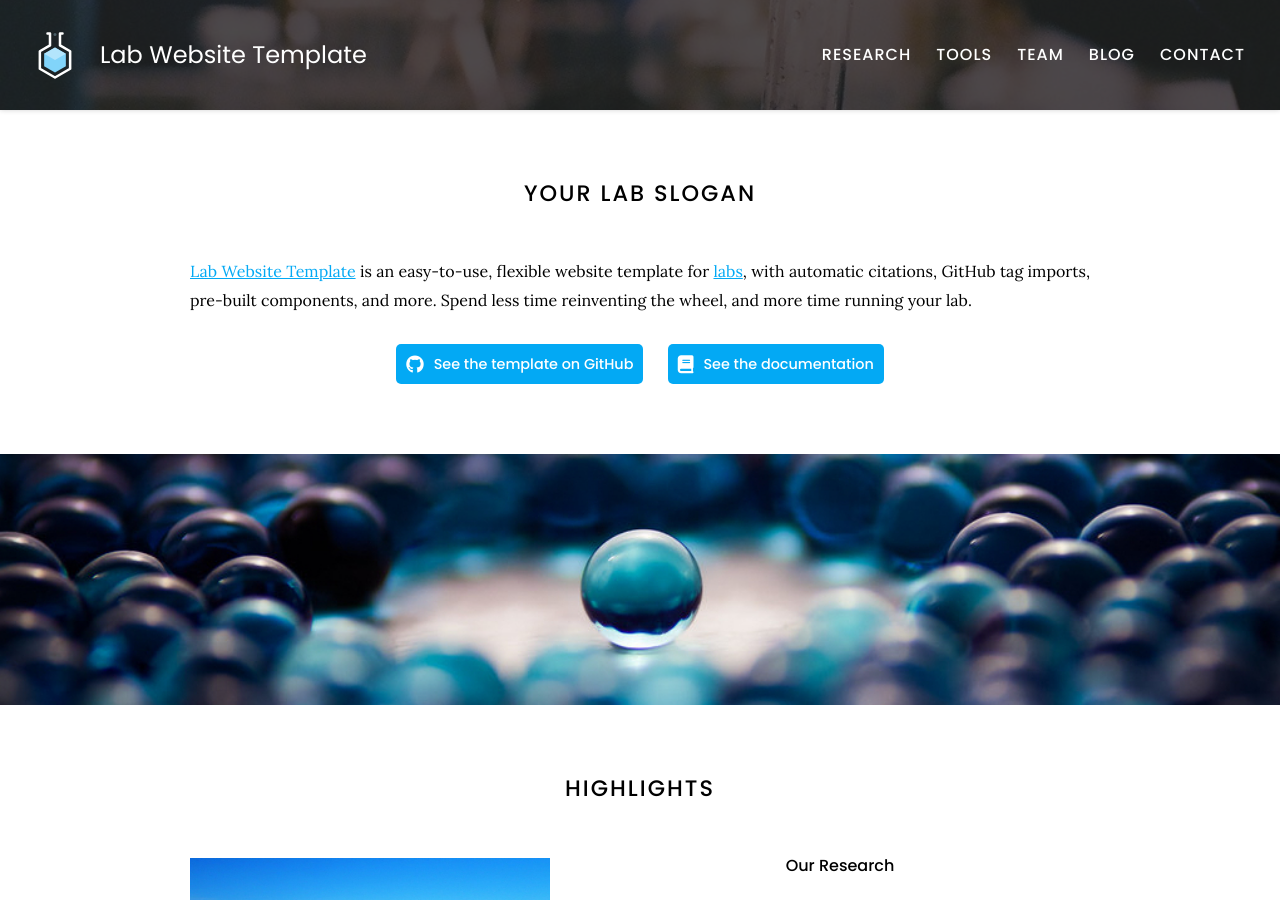
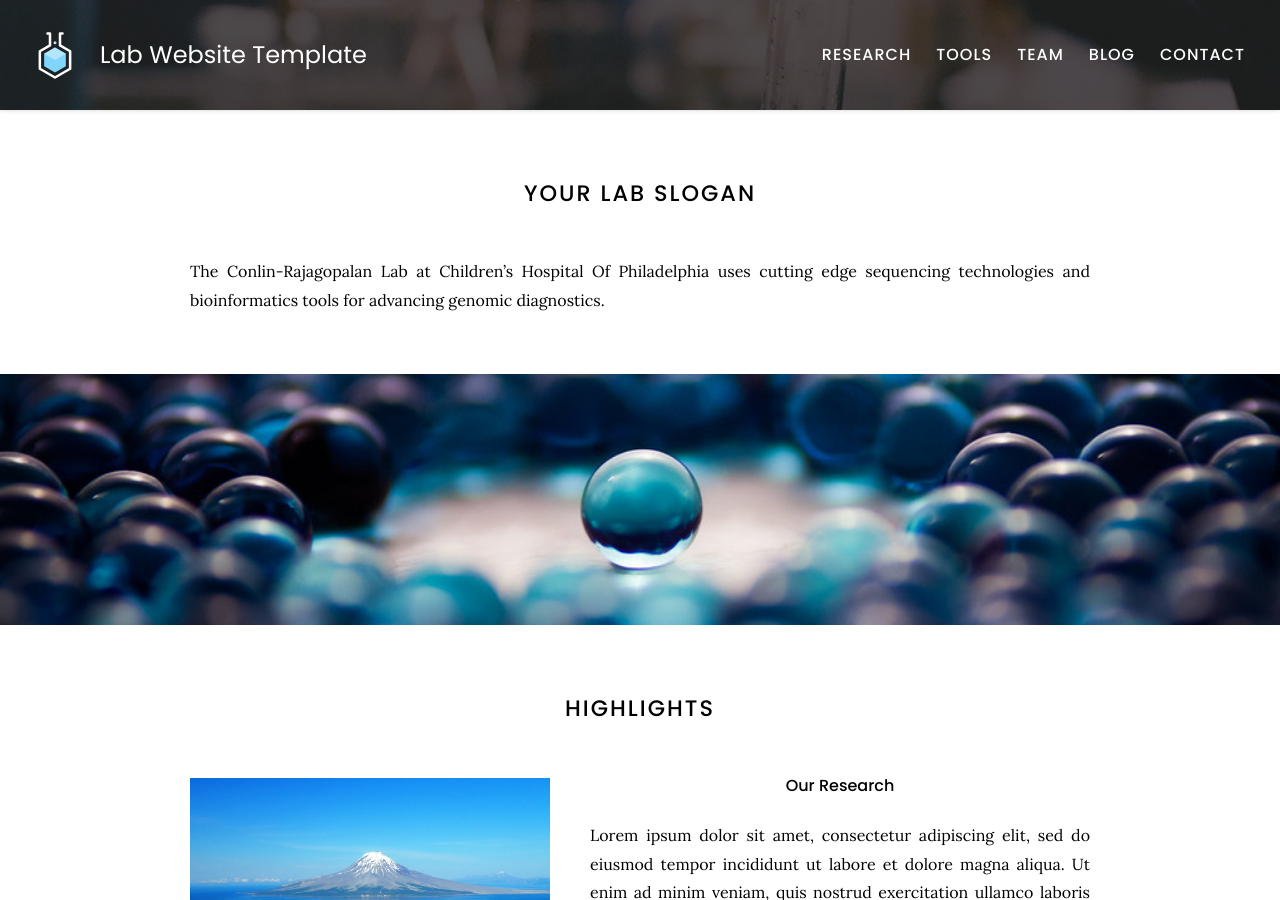
Before and after one commit to tanaya-jadhav/conlin-rajagopalan-lab, a Jekyll site: the page built from index.md, in a window 1280 px wide and 900 px high. Built offline with Jekyll 4.4.1, drawn with Linux system fonts in a browser that asks for light colours.

Commit message:
Update index.md

```diff
--- a/index.md
+++ b/index.md
@@ -4,25 +4,8 @@ title: Home
 
 # Your Lab Slogan
 
-[Lab Website Template](https://github.com/greenelab/lab-website-template) is an easy-to-use, flexible website template for [labs](https://www.greenelab.com/), with automatic citations, GitHub tag imports, pre-built components, and more.
-Spend less time reinventing the wheel, and more time running your lab.
+The Conlin-Rajagopalan Lab at Children's Hospital Of Philadelphia uses cutting edge sequencing technologies and bioinformatics tools for advancing genomic diagnostics.
 
-{%
-  include link.html
-  type="github"
-  icon=""
-  text="See the template on GitHub"
-  link="greenelab/lab-website-template"
-  style="button"
-%}
-{%
-  include link.html
-  type="docs"
-  icon=""
-  text="See the documentation"
-  link="https://github.com/greenelab/lab-website-template/wiki"
-  style="button"
-%}
 {:.center}
 
 {% include section.html full=true %}
```
